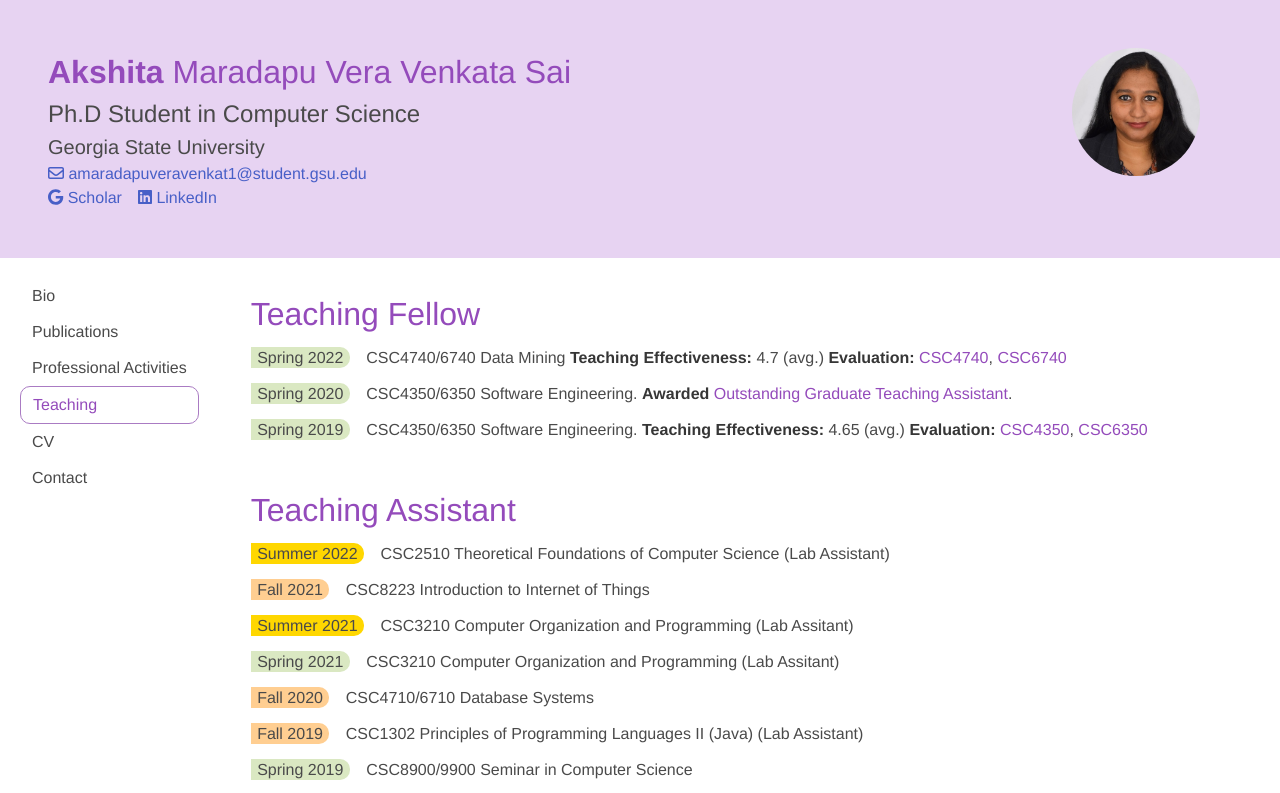
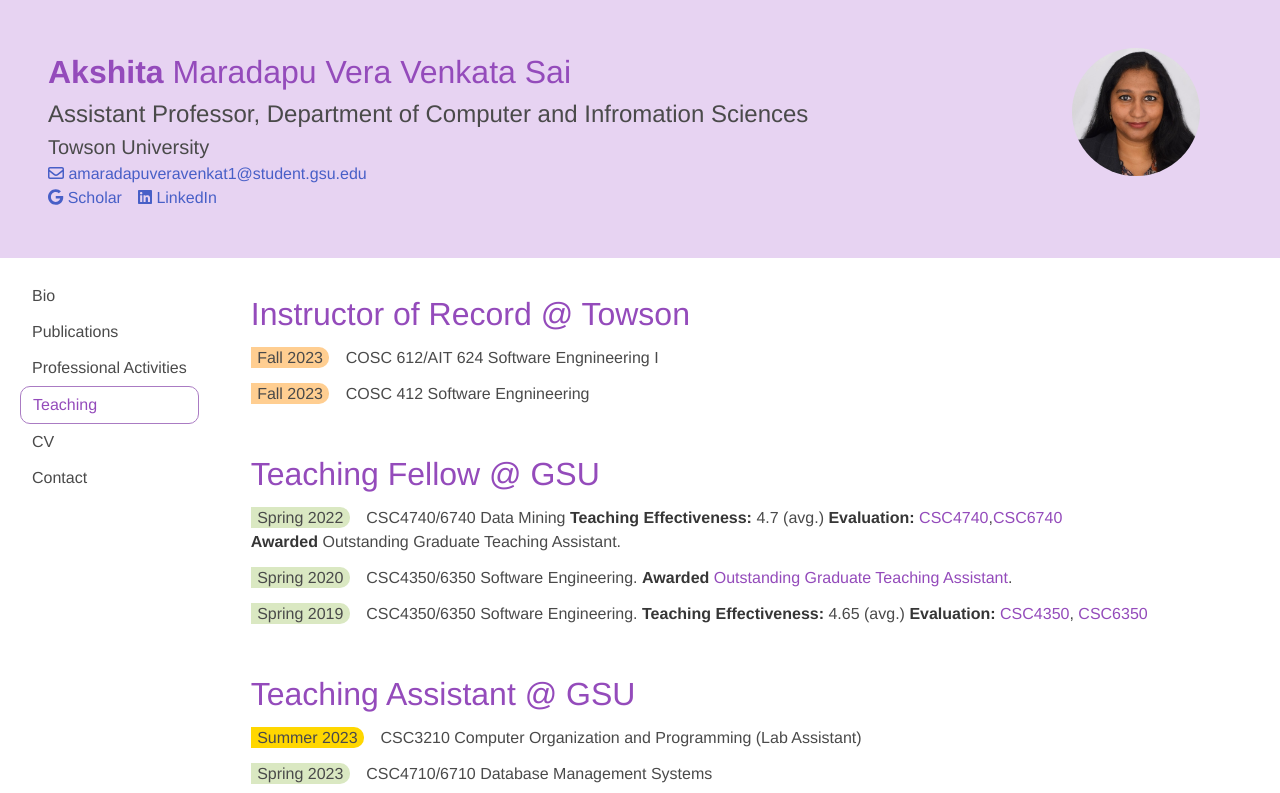
Before and after one commit to Akshitamvvs/homepage, a Next.js app: page /homepage/teaching in a window 1280 px wide. Shown: the top 793 px of the page. Built offline with nearby package versions, Linux system fonts and the light colour scheme.

Commit message:
I became a prof

```diff
--- a/components/header.js
+++ b/components/header.js
@@ -32,7 +32,7 @@ export function Header() {
           </h1>
         </a>
       </Link>
-      <h2>Ph.D Student in Computer Science</h2>
+      <h2>Assistant Professor, Department of Computer and Infromation Sciences</h2>
 
       <h3>
         <a
@@ -40,7 +40,7 @@ export function Header() {
           target="_blank"
           rel="noopener noreferrer"
         >
-          Georgia State University
+          Towson University
         </a>
       </h3>
       <p>
--- a/data/teaching.js
+++ b/data/teaching.js
@@ -1,4 +1,30 @@
+export const INSTRUCTOR=[
+  {
+    date: "Fall 2023",
+    title: " COSC 612/AIT 624 Software Engnineering I"
+  },
+  {
+    date: "Fall 2023",
+    title: " COSC 412 Software Engnineering "
+  },
+]
+
 export const TEACHING_ASSISTANT = [
+  {
+    date: "Summer 2023",
+    title:
+      "CSC3210 Computer Organization and Programming (Lab Assistant)",
+  },
+  {
+    date: "Spring 2023",
+    title:
+      "CSC4710/6710 Database Management Systems",
+  },
+  {
+    date: "Fall 2022",
+    title:
+      "CSC8714 Advanced Database Systems",
+  },
   {
     date: "Summer 2022",
     title:
@@ -48,7 +74,8 @@ export const TEACHING_FELLOW = [
     date: "Spring 2022",
     title: "CSC4740/6740 Data Mining",
     extra:
-      "**Teaching Effectiveness:** 4.7 (avg.) **Evaluation:** [CSC4740](/docs/sp22dmeval4.pdf), [CSC6740](/docs/sp22dmeval4.pdf) ",
+      "**Teaching Effectiveness:** 4.7 (avg.) **Evaluation:** [CSC4740](/docs/sp22dmeval4.pdf),[CSC6740](/docs/sp22dmeval4.pdf) \
+      <br/> **Awarded** Outstanding Graduate Teaching Assistant.",
   },
   {
     date: "Spring 2020",
--- a/pages/contact.js
+++ b/pages/contact.js
@@ -6,9 +6,9 @@ export default function Contact() {
         <p>
           <b>Akshita Maradapu Vera Venkata Sai</b>
         </p>
-        <p>25 Park Place, Suite 750</p>
-        <p>Georgia State University</p>
-        <p>Atlanta, GA 30303</p>
+        <p>7800 York Road</p>
+        <p>Towson University</p>
+        <p>Towson, MD - 21204</p>
         <p></p>
       </section>
       <section className="main-section">
--- a/pages/teaching.js
+++ b/pages/teaching.js
@@ -1,8 +1,11 @@
 import { LineItem } from "../components/LineItem";
 
-import { TEACHING_ASSISTANT, TEACHING_FELLOW } from "../data/teaching";
+import { INSTRUCTOR, TEACHING_ASSISTANT, TEACHING_FELLOW } from "../data/teaching";
 
 export default function Teaching() {
+  const inst_list = INSTRUCTOR.map((inst, idx)=>(
+    <LineItem key={idx} item={inst} />
+  ));
   const ta_list = TEACHING_ASSISTANT.map((ta, idx) => (
     <LineItem key={idx} item={ta} />
   ));
@@ -12,11 +15,15 @@ export default function Teaching() {
   return (
     <div>
       <section className="main-section">
-        <h1>Teaching Fellow</h1>
+        <h1>Instructor of Record @ Towson</h1>
+        <ul>{inst_list}</ul>
+      </section>
+      <section className="main-section">
+        <h1>Teaching Fellow @ GSU</h1>
         <ul>{tf_list}</ul>
       </section>
       <section className="main-section">
-        <h1>Teaching Assistant</h1>
+        <h1>Teaching Assistant @ GSU</h1>
         <ul>{ta_list}</ul>
       </section>
     </div>
```
Also changed, not shown: pages/index.js (+4 -3 lines).
